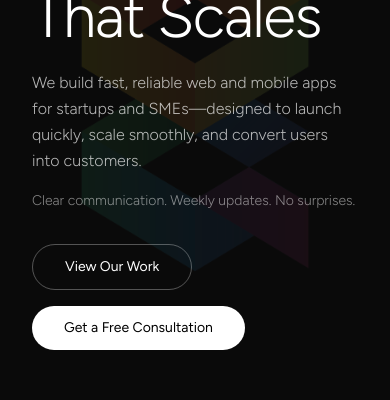
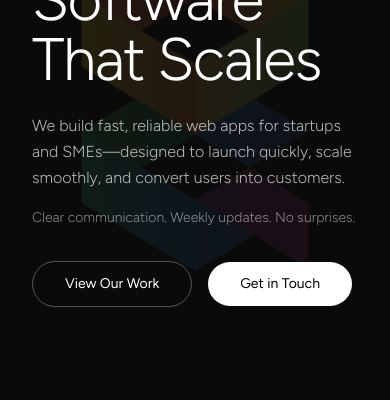
Before and after one commit to NQB8/Nqb8-website, a Next.js app: page / in a window 390 px wide. Shown: the part 323-723 px from the top of the page. Built offline with nearby package versions, Linux system fonts and the light colour scheme.

Commit message:
Remove mobile app mention and use mailto for contact CTA
Changed "web apps and mobile apps" to just "web apps" since
mobile development is not currently offered. Updated Get in Touch
button to use mailto link instead of anchor navigation.

```diff
--- a/components/hero-content.tsx
+++ b/components/hero-content.tsx
@@ -22,8 +22,8 @@ export default function HeroContent() {
           </h1>
 
           <p className="text-base font-light text-white/70 mb-4 leading-relaxed max-w-xl">
-            We build fast, reliable web and mobile apps for startups and SMEs—designed to launch quickly, scale
-            smoothly, and convert users into customers.
+            We build fast, reliable web apps for startups and SMEs—designed to launch quickly, scale smoothly, and
+            convert users into customers.
           </p>
 
           <p className="text-sm font-light text-white/50 mb-8 leading-relaxed max-w-xl">
@@ -34,8 +34,8 @@ export default function HeroContent() {
             <a href="#portfolio" className="px-8 py-3 rounded-full bg-transparent border border-white/30 text-white font-normal text-sm transition-all duration-200 hover:bg-white/10 hover:border-white/50 focus-visible:outline-none focus-visible:ring-2 focus-visible:ring-white/50 focus-visible:ring-offset-2 focus-visible:ring-offset-black cursor-pointer">
               View Our Work
             </a>
-            <a href="#contact" className="px-8 py-3 rounded-full bg-white text-black font-normal text-sm transition-all duration-200 hover:bg-white/90 focus-visible:outline-none focus-visible:ring-2 focus-visible:ring-white focus-visible:ring-offset-2 focus-visible:ring-offset-black cursor-pointer">
-              Get a Free Consultation
+            <a href="mailto:hello@nqb8.tech?subject=Project%20Inquiry" className="px-8 py-3 rounded-full bg-white text-black font-normal text-sm transition-all duration-200 hover:bg-white/90 focus-visible:outline-none focus-visible:ring-2 focus-visible:ring-white focus-visible:ring-offset-2 focus-visible:ring-offset-black cursor-pointer">
+              Get in Touch
             </a>
           </div>
         </div>
```
